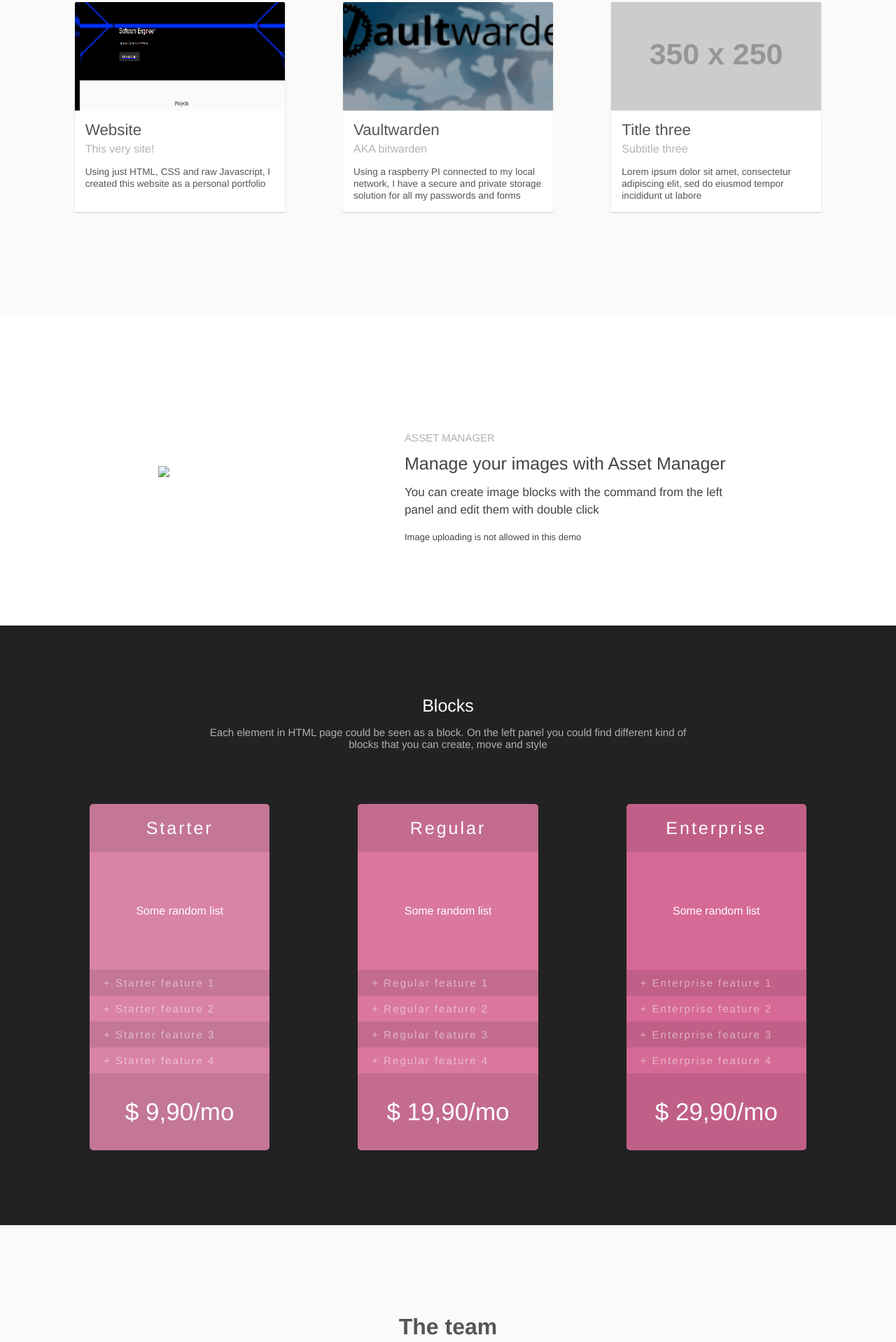
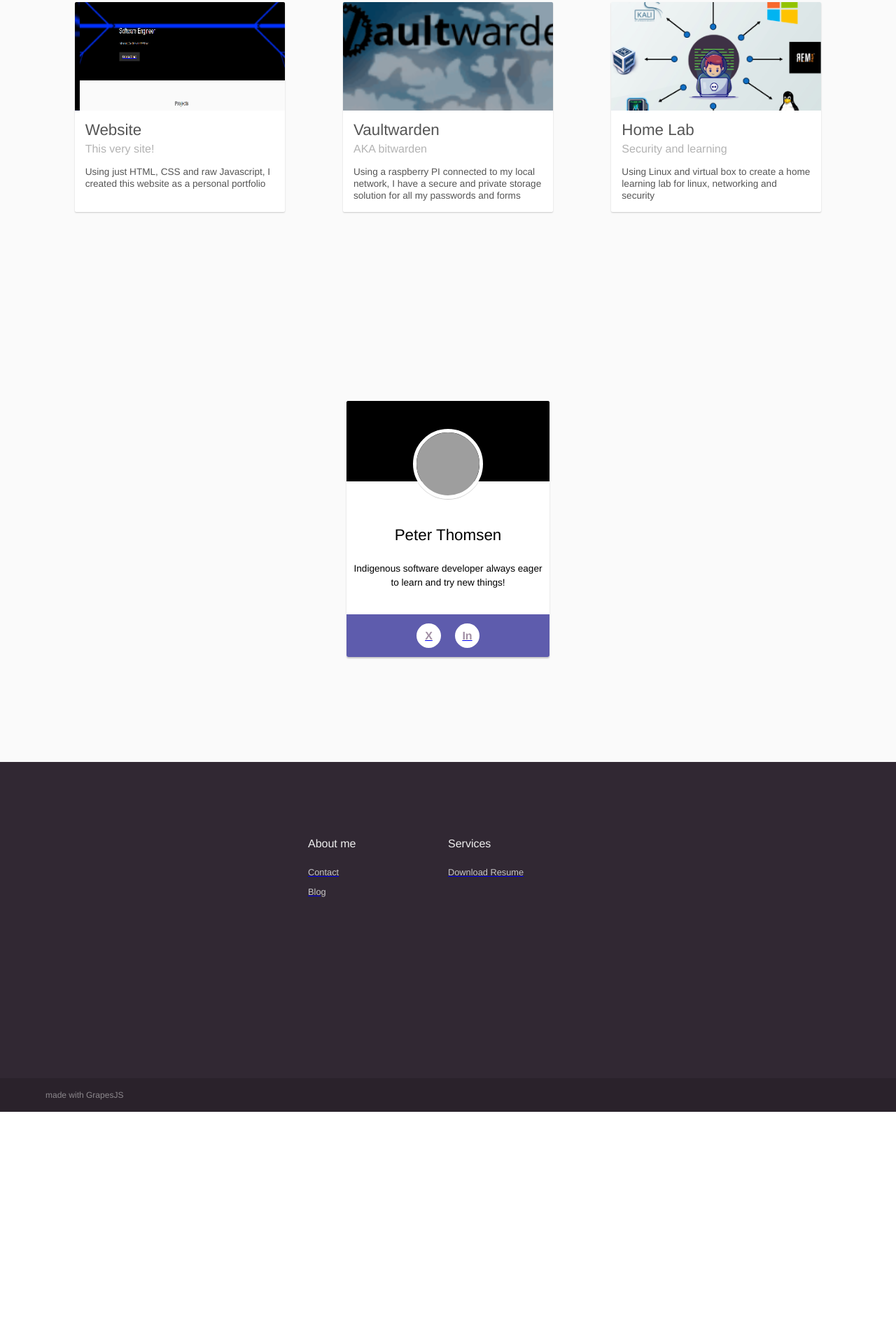
Before and after one commit to Skal3r/NameWebsite, a plain HTML site: page index.html in a window 1280 px wide. Shown: the part 782-2700 px from the top of the page at 70% size. After the commit the page ends 2371 px from the top, so only its background shows below. Drawn offline with Linux system fonts and the light colour scheme; grey boxes are pictures that could not be loaded; placeholder pictures from the web are drawn by us; files whose address does not match are found by name.

Commit message:
Removed unused sections, added blog

```diff
--- a/index.html
+++ b/index.html
@@ -73,92 +73,11 @@
             <div class="card-header ch3" id="ivodg">
             </div>
             <div class="card-body">
-              <div class="card-title">Title three
+              <div class="card-title">Home Lab
               </div>
-              <div class="card-sub-title">Subtitle three
+              <div class="card-sub-title">Security and learning
               </div>
-              <div class="card-desc">Lorem ipsum dolor sit amet, consectetur adipiscing elit, sed do eiusmod tempor incididunt ut labore
-              </div>
-            </div>
-          </div>
-        </div>
-      </div>
-    </section>
-    <section class="am-sect">
-      <div class="container-width">
-        <div class="am-container">
-          <img src="/assets/images/demos/phone-app.png" class="img-phone"/>
-          <div class="am-content">
-            <div class="am-pre">ASSET MANAGER
-            </div>
-            <div class="am-title">Manage your images with Asset Manager
-            </div>
-            <div class="am-desc">You can create image blocks with the command from the left panel and edit them with double click
-            </div>
-            <div class="am-post">Image uploading is not allowed in this demo
-            </div>
-          </div>
-        </div>
-      </div>
-    </section>
-    <section class="blk-sect">
-      <div class="container-width">
-        <div class="blk-title">Blocks
-        </div>
-        <div class="blk-desc">Each element in HTML page could be seen as a block. On the left panel you could find different kind of blocks that you can create, move and style
-        </div>
-        <div class="price-cards">
-          <div class="price-card-cont">
-            <div class="price-card">
-              <div class="pc-title">Starter
-              </div>
-              <div class="pc-desc">Some random list
-              </div>
-              <div class="pc-feature odd-feat">+ Starter feature 1
-              </div>
-              <div class="pc-feature">+ Starter feature 2
-              </div>
-              <div class="pc-feature odd-feat">+ Starter feature 3
-              </div>
-              <div class="pc-feature">+ Starter feature 4
-              </div>
-              <div class="pc-amount odd-feat">$ 9,90/mo
-              </div>
-            </div>
-          </div>
-          <div class="price-card-cont">
-            <div class="price-card pc-regular">
-              <div class="pc-title">Regular
-              </div>
-              <div class="pc-desc">Some random list
-              </div>
-              <div class="pc-feature odd-feat">+ Regular feature 1
-              </div>
-              <div class="pc-feature">+ Regular feature 2
-              </div>
-              <div class="pc-feature odd-feat">+ Regular feature 3
-              </div>
-              <div class="pc-feature">+ Regular feature 4
-              </div>
-              <div class="pc-amount odd-feat">$ 19,90/mo
-              </div>
-            </div>
-          </div>
-          <div class="price-card-cont">
-            <div class="price-card pc-enterprise">
-              <div class="pc-title">Enterprise
-              </div>
-              <div class="pc-desc">Some random list
-              </div>
-              <div class="pc-feature odd-feat">+ Enterprise feature 1
-              </div>
-              <div class="pc-feature">+ Enterprise feature 2
-              </div>
-              <div class="pc-feature odd-feat">+ Enterprise feature 3
-              </div>
-              <div class="pc-feature">+ Enterprise feature 4
-              </div>
-              <div class="pc-amount odd-feat">$ 29,90/mo
+              <div class="card-desc">Using Linux and virtual box to create a home learning lab for linux, networking and security
               </div>
             </div>
           </div>
@@ -167,8 +86,6 @@
     </section>
     <section class="bdg-sect">
       <div class="container-width">
-        <h1 class="bdg-title">The team
-        </h1>
         <div class="badges">
           <div class="badge">
             <div class="badge-header">
@@ -177,15 +94,18 @@
             <div class="badge-body">
               <div class="badge-name">Peter Thomsen
               </div>
-              <div class="badge-role">ME!
+              <div class="badge-role">
               </div>
               <div class="badge-desc">Indigenous software developer always eager to learn and try new things!
               </div>
             </div>
             <div class="badge-foot">
-              <span class="badge-link">f</span>
-              <span class="badge-link">t</span>
+              <a href="https://x.com/Skal3r">
+                <span class="badge-link">X</span>
+              </a>
+              <a href="https://www.linkedin.com/in/peter-thomsen-606b88118/">
                 <span class="badge-link">In</span>
+              </a>
             </div>
           </div>
         </div>
@@ -196,47 +116,26 @@
         <div class="footer-container">
           <div class="foot-lists">
             <div class="foot-list">
-              <div class="foot-list-title">About us
+              <div class="foot-list-title">About me
               </div>
+              <a href="mailto:petert4all@gmail.com?Subject=Website%20contact" target="_blank">
                 <div class="foot-list-item">Contact
                 </div>
-              <div class="foot-list-item">Events
-              </div>
-              <div class="foot-list-item">Company
-              </div>
-              <div class="foot-list-item">Jobs
-              </div>
+              </a>
+              <a href="Blog.html">
                 <div class="foot-list-item">Blog
                 </div>
+              </a>
             </div>
             <div class="foot-list">
               <div class="foot-list-title">Services
               </div>
-              <div class="foot-list-item">Education
+              <a href="Peter-Thomsen-Resume.pdf" download>
+                <div class="foot-list-item">Download Resume
                 </div>
-              <div class="foot-list-item">Partner
-              </div>
-              <div class="foot-list-item">Community
-              </div>
-              <div class="foot-list-item">Forum
-              </div>
-              <div class="foot-list-item">Download
-              </div>
-              <div class="foot-list-item">Upgrade
-              </div>
+              </a>
             </div>
             <div class="clearfix">
-            </div>
-          </div>
-          <div class="form-sub">
-            <div class="foot-form-cont">
-              <div class="foot-form-title">Subscribe
-              </div>
-              <div class="foot-form-desc">Subscribe to our newsletter to receive exclusive offers and the latest news
-              </div>
-              <input type="text" name="name" placeholder="Name" class="sub-input"/>
-              <input type="text" name="email" placeholder="Email" class="sub-input"/>
-              <button type="button" class="sub-btn">Submit</button>
             </div>
           </div>
         </div>
@@ -246,10 +145,6 @@
           <div class="made-with">
             made with GrapesJS
           </div>
-          <div class="foot-social-btns">facebook twitter linkedin mail
-          </div>
-          <div class="clearfix">
-          </div>
         </div>
       </div>
     </footer>
--- a/stylesheet.css
+++ b/stylesheet.css
@@ -139,17 +139,9 @@ body {
   background-image:url("assets/VW_Pagescreeshot.png");
 }
 .card-header.ch3{
-  background-image:url("https://via.placeholder.com/350x250/79c267/fff");
+  background-image:url("Assets/HomeLab.png");
 }
-.card-header.ch4{
-  background-image:url("https://via.placeholder.com/350x250/c5d647/fff");
-}
-.card-header.ch5{
-  background-image:url("https://via.placeholder.com/350x250/f28c33/fff");
-}
-.card-header.ch6{
-  background-image:url("https://via.placeholder.com/350x250/e868a2/fff");
-}
+
 .card-body{
   padding:15px 15px 5px 15px;
   color:#555;
```
Also changed, not shown: Assets/HomeLab.png (added), Blog.html (added). Lines whose indentation alone changed are shown as unchanged.
